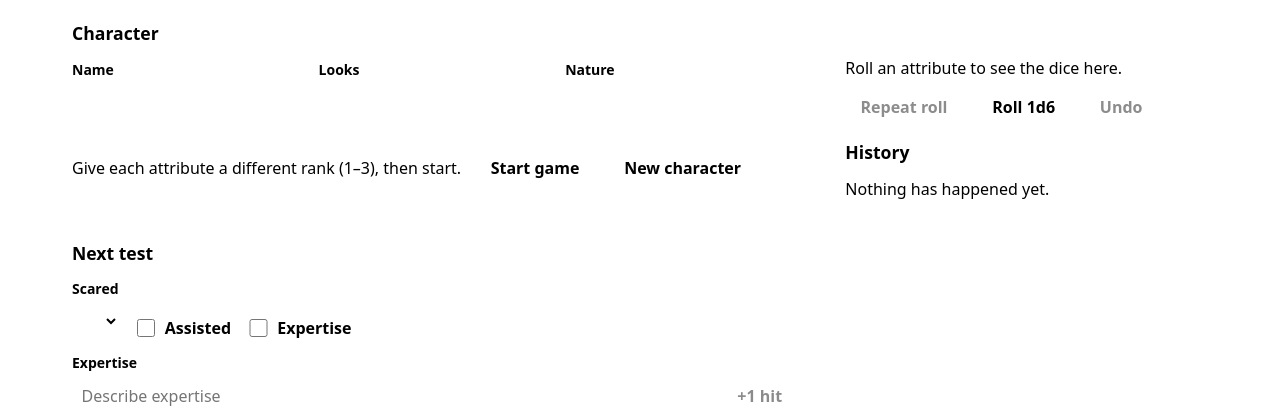
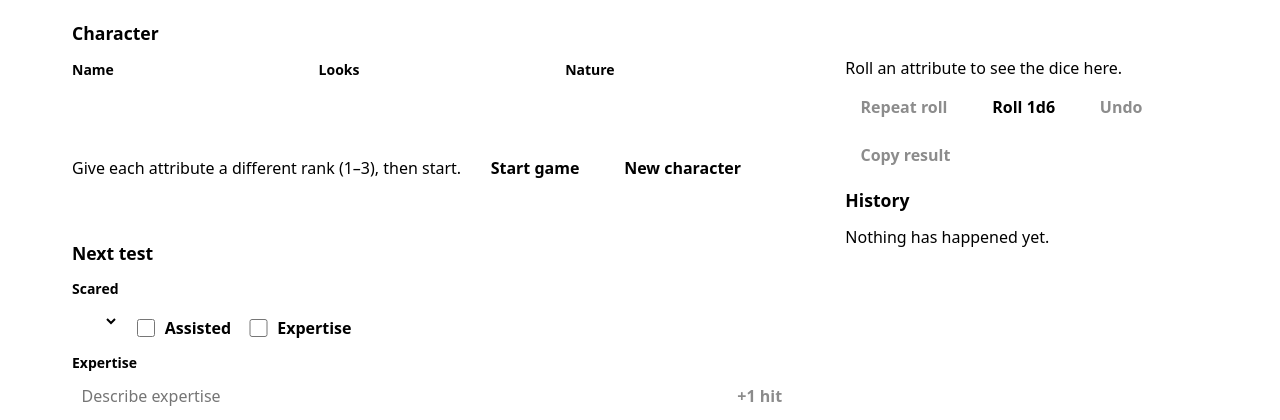
Before and after one commit to TheCthulhuKid/wid, a Python web app: template wid/web/templates/page.html in a window 1280 px wide. Shown: the part 67-487 px from the top of the page. Run offline with Jinja, Linux system fonts and the light colour scheme; the template is opened without the code that fills it, so the values that code supplies are empty.

Commit message:
feat: copy the result as text

```diff
--- a/wid/formatting.py
+++ b/wid/formatting.py
@@ -73,6 +73,11 @@ def summary_parts(result: RollResult) -> list[Part]:
         (" | ", None),
         (f"Fumbles: {totals.fumbles}", Outcome.FUMBLE),
     ]
+
+
+def result_text(result: RollResult) -> str:
+    """The result as plain text to paste elsewhere, such as a chat: attribute, dice and totals."""
+    return "\n".join((attribute_label(result), describe_dice(result), summarize(result)))
 
 
 def summarize(result: RollResult) -> str:
--- a/wid/ui/widgets.py
+++ b/wid/ui/widgets.py
@@ -438,7 +438,11 @@ class RollerGroup(VerticalScroll):
         yield Static("Roll a test to see individual outcomes.", id="dice", markup=False)
         yield Static(id="summary")
         yield Static(id="resources")
-        yield Button("Undo", id="undo", disabled=True, tooltip="Take back the last change")
+        with Horizontal(classes="button-row"):
+            yield Button("Undo", id="undo", disabled=True, tooltip="Take back the last change")
+            yield Button(
+                "Copy result", id="copy-result", disabled=True, tooltip="Copy the dice as text"
+            )
         with Vertical(id="reroll-controls"):
             yield Label("Oldheart: select dice from the current test")
             for index in range(OLDHEART_MAX_POOL):
--- a/wid/web/static/sheet.js
+++ b/wid/web/static/sheet.js
@@ -169,8 +169,20 @@ function toggleTheme() {
   else root.dataset.theme = next;
 }
 
+// Copy result: the result as text, which the sheet carries on the button.
+async function copyResult(button) {
+  try {
+    await navigator.clipboard.writeText(button.dataset.copy);
+    feedback("Copied the result.");
+  } catch {
+    feedback("The browser did not let wid copy; select the result and copy it instead.");
+  }
+}
+
 document.addEventListener("click", (event) => {
   if (event.target.closest("[data-theme-toggle]")) toggleTheme();
+  const copy = event.target.closest("[data-copy]");
+  if (copy) copyResult(copy);
   const close = event.target.closest("[data-close]");
   if (close) close.closest("dialog").close();
   const button = event.target.closest("[data-format]");
--- a/wid/web/templates/sheet.html
+++ b/wid/web/templates/sheet.html
@@ -304,6 +304,7 @@
       <button formaction="/actions/roll" title="Roll the last attribute again (Ctrl+R)" {% if not session.attributes %}disabled{% endif %}>Repeat roll</button>
       <button formaction="/actions/roll-d6">Roll 1d6</button>
       <button formaction="/actions/undo" title="Take back the last change" {% if not game.can_undo %}disabled{% endif %}>Undo</button>
+      <button type="button" data-copy="{{ result_text }}" title="Copy the dice as text" {% if not result %}disabled{% endif %}>Copy result</button>
     </div>
     <h2>History</h2>
     {% if history %}
--- a/wid/web/view.py
+++ b/wid/web/view.py
@@ -11,6 +11,7 @@ from wid.formatting import (
     pool_line,
     resources_line,
     resources_reminder,
+    result_text,
     strain_status,
     strain_summary,
     tech_starting_line,
@@ -112,6 +113,7 @@ def sheet_context(
         "result": result,
         "resources": resources,
         "reminder": resources_reminder(result) if result is not None else "",
+        "result_text": result_text(result) if result is not None else "",
         "pool": pool_line(game.draft_request(preview=True)),
         "strain_title": strain_summary(session.strain),
         "strain_status": strain_status(session.strain),
```
Also changed, not shown: HOWTO.md (+4 -0 lines), tests/test_formatting.py (+5 -0 lines), tests/test_howto.py (+1 -0 lines), wid/ui/app.py (+11 -0 lines).
